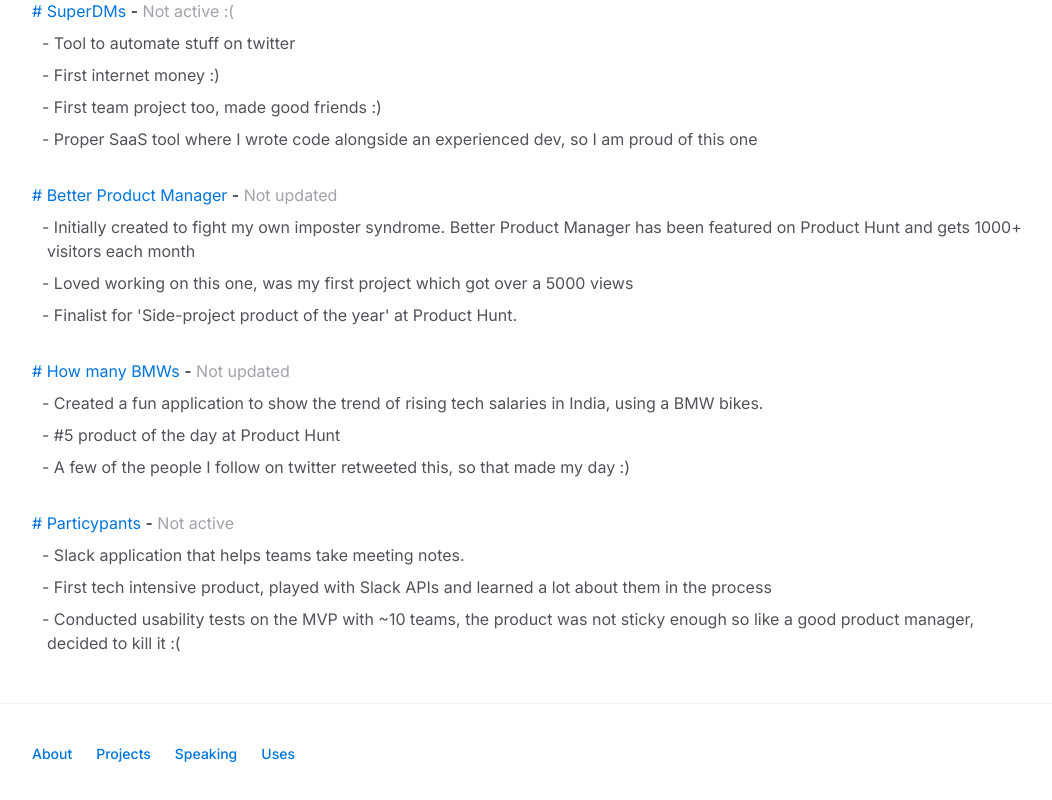
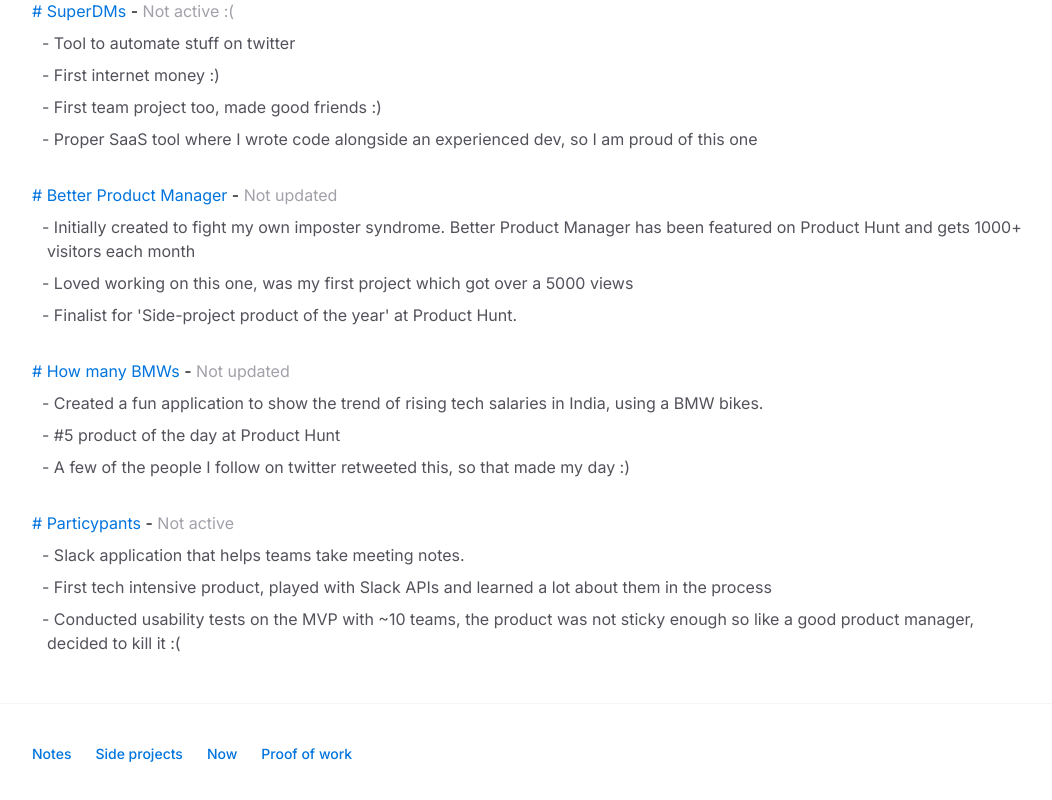
Before and after one commit to vedant14/vedants-journal, a Next.js app: page /side-projects in a window 1280 px wide. Shown: the part 803-1603 px from the top of the page, without its empty margins (112-1164 px from the left). Built offline with nearby package versions, Linux system fonts and the light colour scheme.

Commit message:
Wrong menus

```diff
--- a/components/Footer.js
+++ b/components/Footer.js
@@ -4,7 +4,7 @@
 import Image from "next/image";
 import { Container } from "./Container";
 import { SocialLinks } from "./SocialLinks";
-
+import menuData from "../data/menu.json";
 export function MainFooter() {
   const router = useRouter();
   if (router.pathname == "/notes/[slug]") {
@@ -23,10 +23,7 @@
 
 function NavLink({ href, children }) {
   return (
-    <Link
-      href={href}
-      className="transition hover:text-teal-500 dark:hover:text-teal-400"
-    >
+    <Link href={href} className="transition">
       {children}
     </Link>
   );
@@ -40,10 +37,11 @@
           <Container.Inner>
             <div className="flex flex-col items-center justify-between gap-6 sm:flex-row">
               <div className="flex gap-6 text-sm font-medium text-zinc-800 dark:text-zinc-200">
-                <NavLink href="/about">About</NavLink>
-                <NavLink href="/projects">Projects</NavLink>
-                <NavLink href="/speaking">Speaking</NavLink>
-                <NavLink href="/uses">Uses</NavLink>
+                {menuData.map((item, i) => (
+                  <NavLink href={item.slug} key={i}>
+                    {item.title}
+                  </NavLink>
+                ))}
               </div>
             </div>
           </Container.Inner>
```
